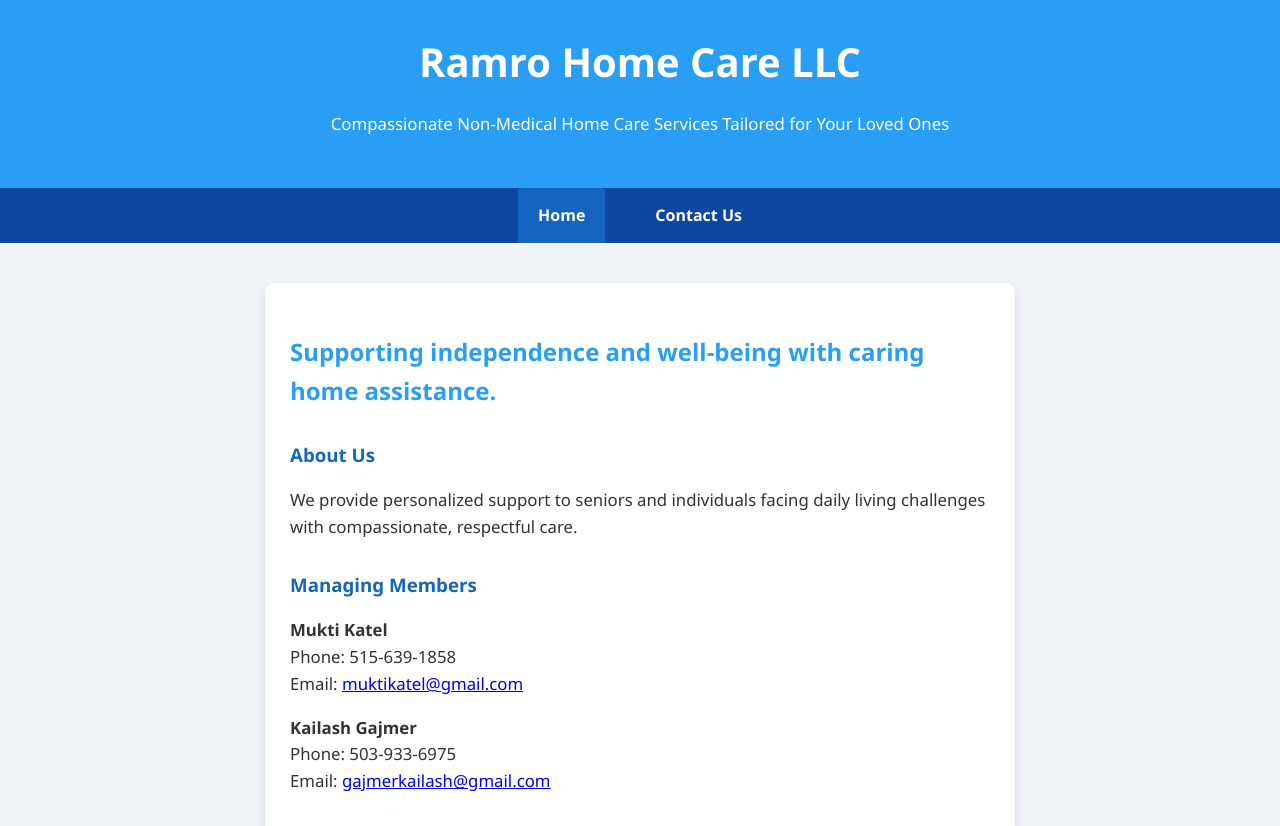
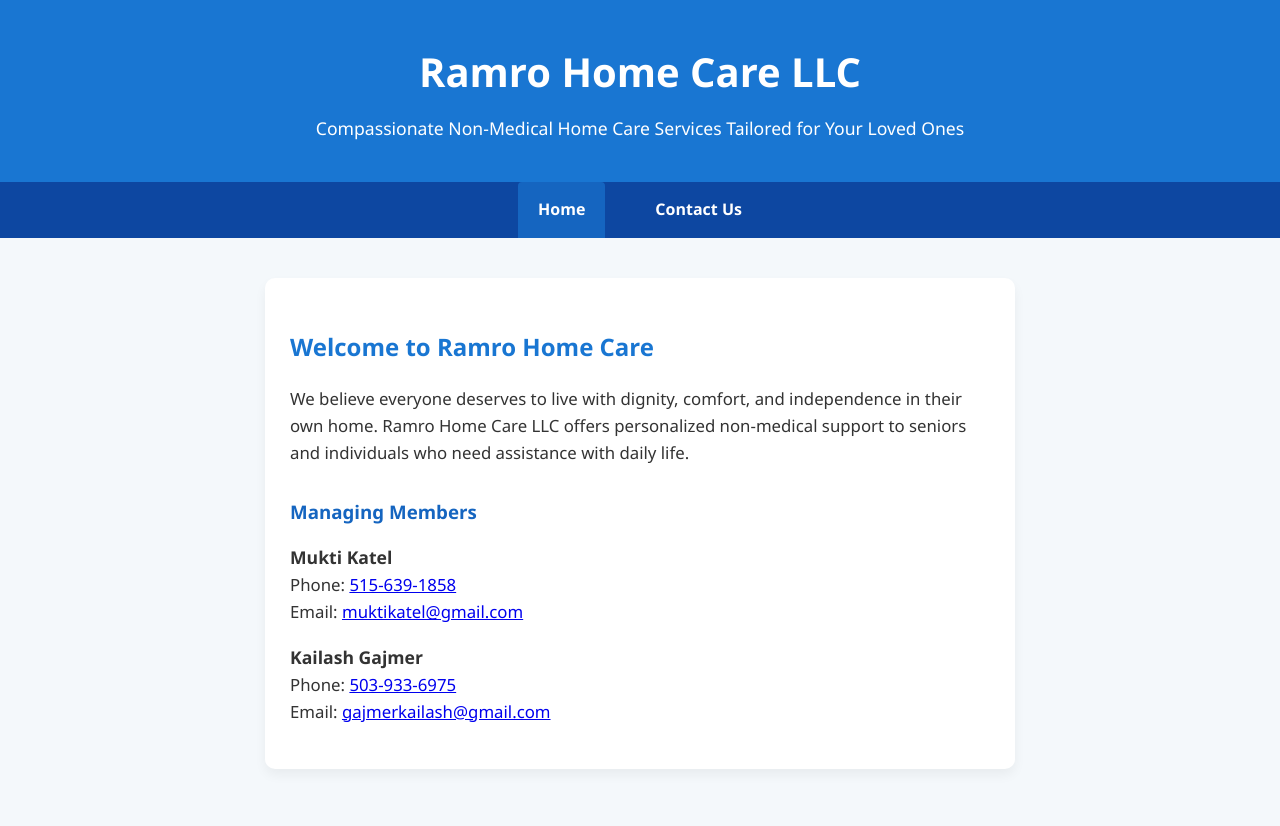
Before and after one commit to LeviTheCaptain1/Ramro-home-care, a plain HTML site: page index.html in a window 1280 px wide. Shown: the top 826 px of the page. Drawn offline with Linux system fonts and the light colour scheme.

Commit message:
Update index.html

```diff
--- a/index.html
+++ b/index.html
@@ -7,23 +7,28 @@
   <style>
     body {
       font-family: 'Segoe UI', Tahoma, Geneva, Verdana, sans-serif;
-      background: #f0f4f8;
+      background: #f4f8fb;
       color: #333;
       margin: 0;
       line-height: 1.6;
     }
 
     header {
-      background: #2a9df4;
+      background: #1976d2;
       color: white;
-      padding: 30px 20px;
+      padding: 40px 20px 20px;
       text-align: center;
-      box-shadow: 0 3px 6px rgba(0,0,0,0.1);
+      box-shadow: 0 2px 6px rgba(0, 0, 0, 0.1);
     }
 
     header h1 {
       margin: 0;
       font-size: 2.5rem;
+    }
+
+    header p {
+      font-size: 1.1rem;
+      margin-top: 10px;
     }
 
     nav {
@@ -53,12 +58,12 @@
       background: white;
       padding: 30px 25px;
       border-radius: 10px;
-      box-shadow: 0 6px 12px rgba(0,0,0,0.1);
+      box-shadow: 0 6px 12px rgba(0, 0, 0, 0.05);
     }
 
     h2 {
-      color: #2a9df4;
-      margin-bottom: 15px;
+      color: #1976d2;
+      margin-bottom: 20px;
     }
 
     h3 {
@@ -73,7 +78,11 @@
     }
 
     .members p {
-      margin-bottom: 8px;
+      margin-bottom: 14px;
+    }
+
+    .members strong {
+      font-size: 1.1rem;
     }
 
     footer {
@@ -106,24 +115,23 @@
 </nav>
 
 <main>
-  <h2>Supporting independence and well-being with caring home assistance.</h2>
-
-  <section>
-    <h3>About Us</h3>
-    <p>
-      We provide personalized support to seniors and individuals facing daily living challenges with compassionate, respectful care.
-    </p>
-  </section>
+  <h2>Welcome to Ramro Home Care</h2>
+  <p>
+    We believe everyone deserves to live with dignity, comfort, and independence in their own home.
+    Ramro Home Care LLC offers personalized non-medical support to seniors and individuals who need assistance with daily life.
+  </p>
 
   <section class="members">
     <h3>Managing Members</h3>
     <p><strong>Mukti Katel</strong><br />
-       Phone: 515-639-1858<br />
-       Email: <a href="mailto:muktikatel@gmail.com">muktikatel@gmail.com</a></p>
+      Phone: <a href="tel:5156391858">515-639-1858</a><br />
+      Email: <a href="mailto:muktikatel@gmail.com">muktikatel@gmail.com</a>
+    </p>
 
     <p><strong>Kailash Gajmer</strong><br />
-       Phone: 503-933-6975<br />
-       Email: <a href="mailto:gajmerkailash@gmail.com">gajmerkailash@gmail.com</a></p>
+      Phone: <a href="tel:5039336975">503-933-6975</a><br />
+      Email: <a href="mailto:gajmerkailash@gmail.com">gajmerkailash@gmail.com</a>
+    </p>
   </section>
 </main>
 
```
